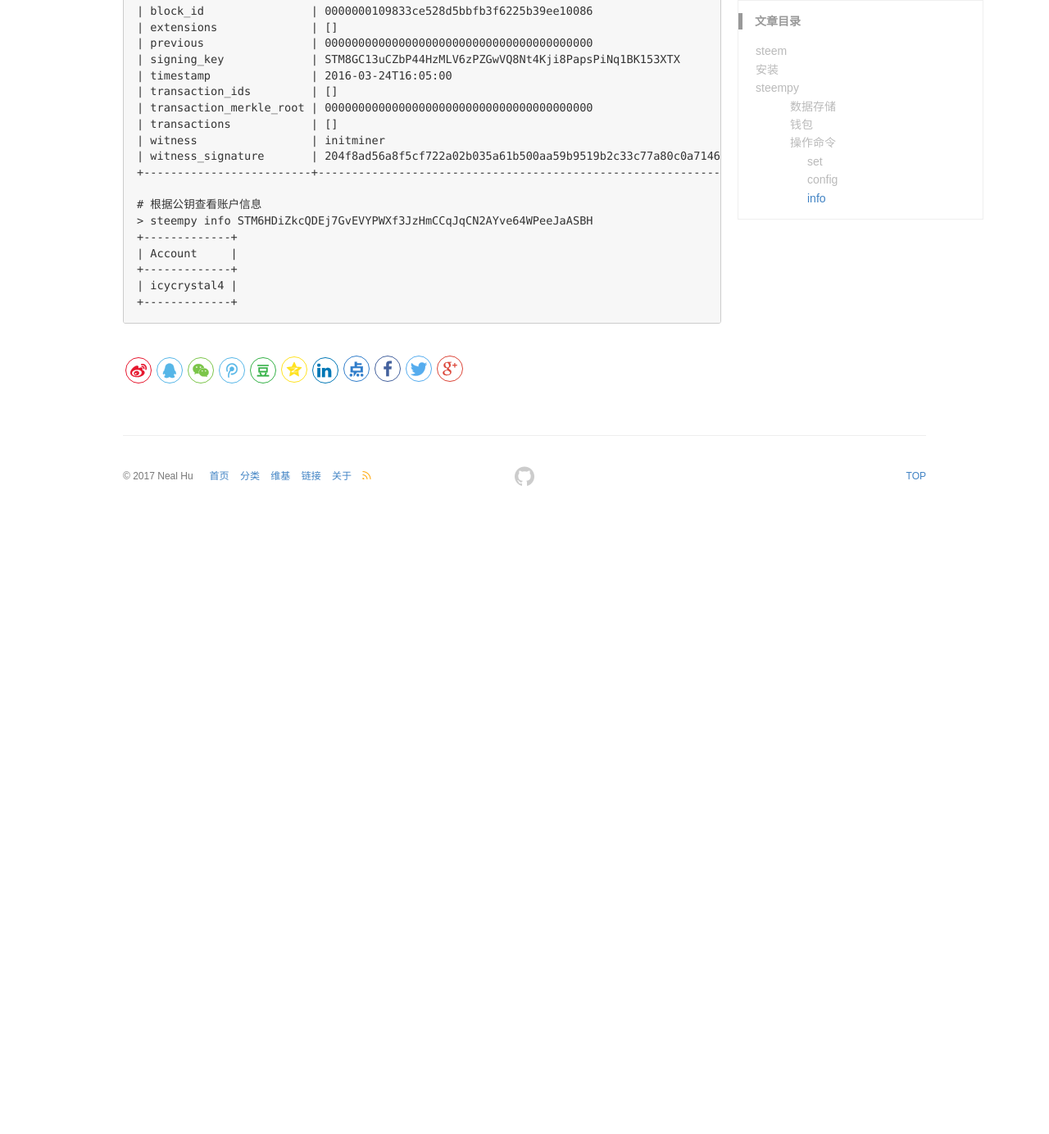
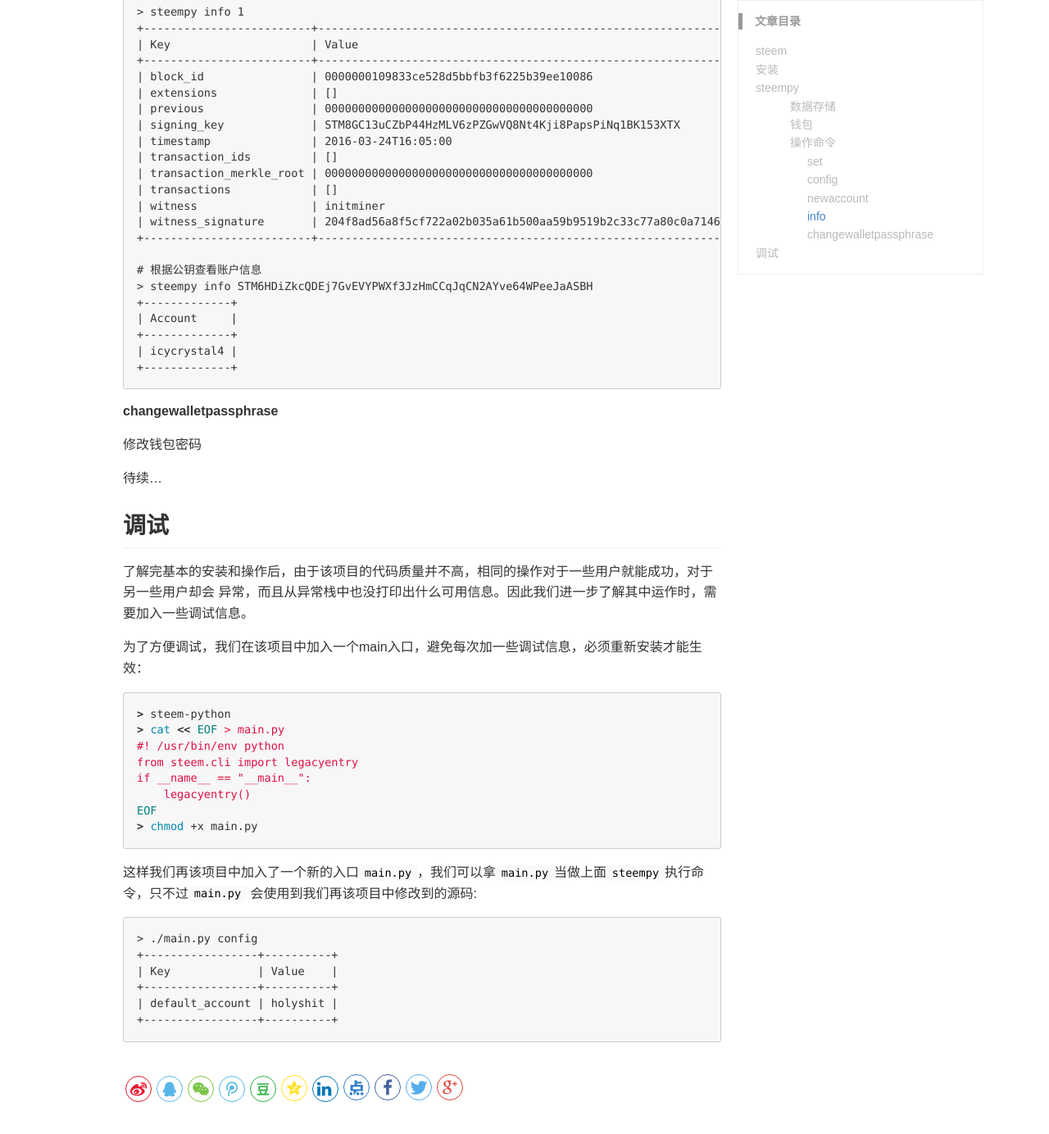
Before and after one commit to lrita/lrita.github.io, a Jekyll site: the page built from _posts/2018-02-27-steem-python.md, in a window 1280 px wide and 1400 px high, scrolled down 7888 px. Shown: the top 1384 px of the window at 82% size. Built offline with Jekyll 4.4.1, drawn with Linux system fonts in a browser that asks for light colours; comment, search, counter and statistics services are not loaded; before the commit the page ends 8518 px from its top, so only the background shows below that.

Commit message:
update 2018-02-27-steem-python.md

````diff
--- a/_posts/2018-02-27-steem-python.md
+++ b/_posts/2018-02-27-steem-python.md
@@ -148,6 +148,9 @@
 
 ##### config
 列出本地配置，只能显示`set`命令能修改的那几项。
+
+##### newaccount
+创建新账户
 
 ##### info
 用于显示`steem`区块链上的信息，例如博文，货币总量，当前汇率等。
@@ -395,3 +398,37 @@
 | icycrystal4 |
 +-------------+
 ```
+
+##### changewalletpassphrase
+修改钱包密码
+
+待续...
+
+
+## 调试
+
+了解完基本的安装和操作后，由于该项目的代码质量并不高，相同的操作对于一些用户就能成功，对于另一些用户却会
+异常，而且从异常栈中也没打印出什么可用信息。因此我们进一步了解其中运作时，需要加入一些调试信息。
+
+为了方便调试，我们在该项目中加入一个main入口，避免每次加一些调试信息，必须重新安装才能生效：
+```shell
+> steem-python
+> cat << EOF > main.py
+#! /usr/bin/env python
+from steem.cli import legacyentry
+if __name__ == "__main__":
+    legacyentry()
+EOF
+> chmod +x main.py
+```
+这样我们再该项目中加入了一个新的入口`main.py`，我们可以拿`main.py`当做上面`steempy`执行命令，只不过`main.py`
+会使用到我们再该项目中修改到的源码:
+
+```
+> ./main.py config
++-----------------+----------+
+| Key             | Value    |
++-----------------+----------+
+| default_account | holyshit |
++-----------------+----------+
+```
````
